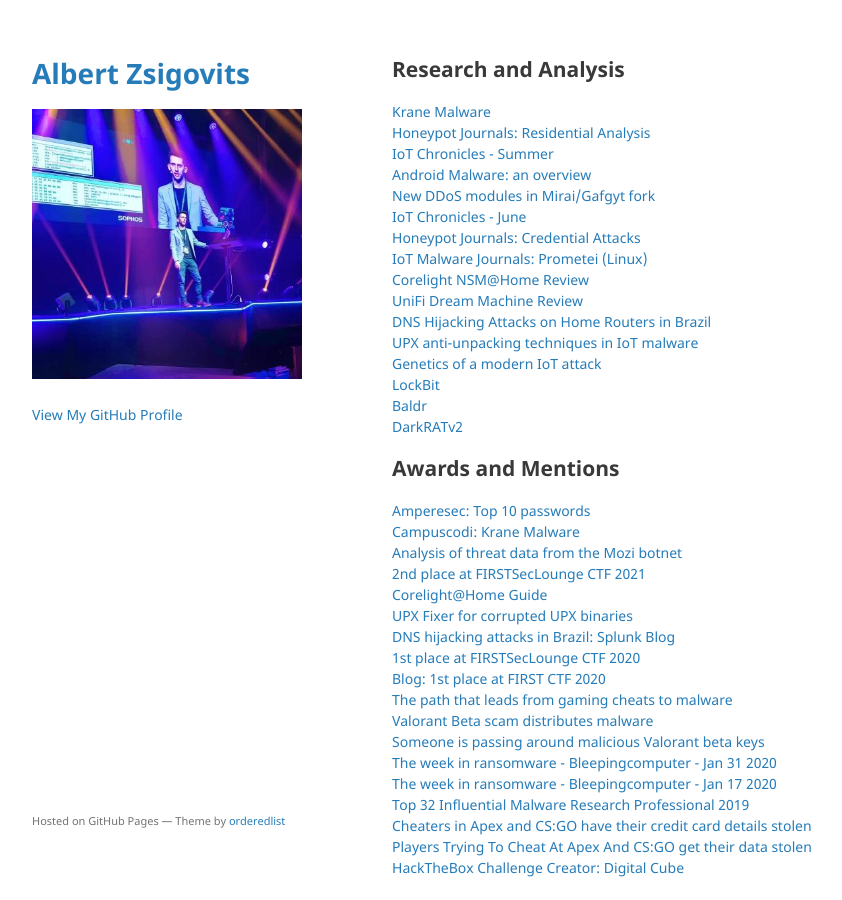
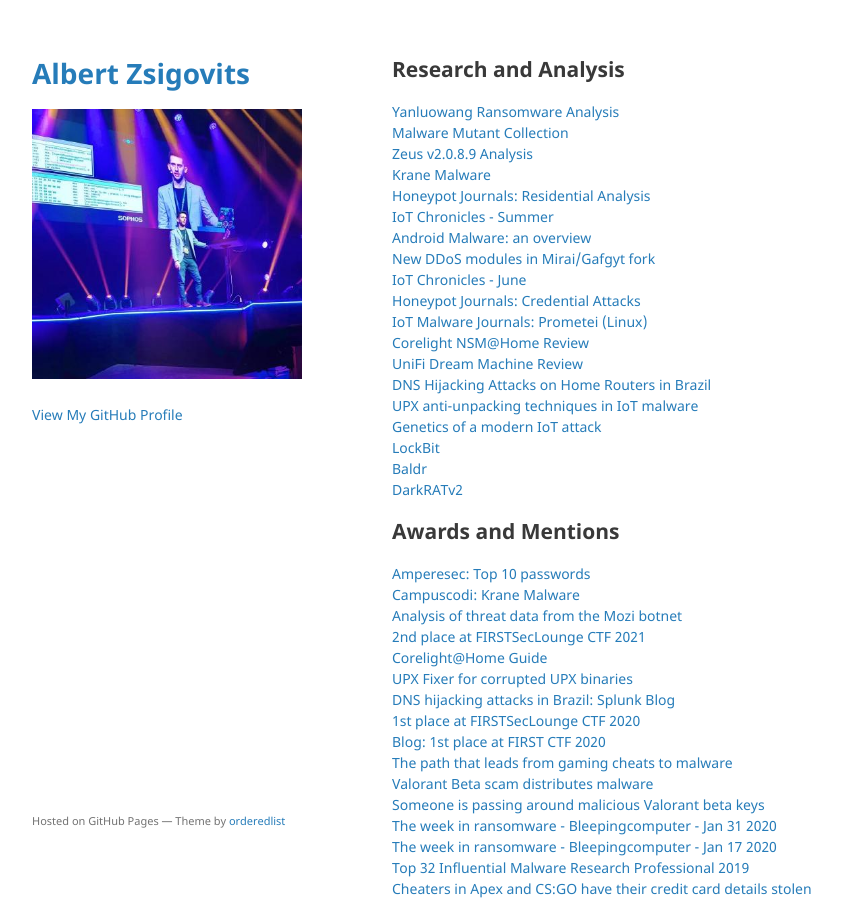
Before and after one commit to albertzsigovits/albertzsigovits.github.io, a Jekyll site: the page built from index.md, in a window 1280 px wide and 900 px high. Shown: the whole window, without its empty margins (178-1020 px from the left). Built offline with Jekyll 4.4.1, drawn with Linux system fonts in a browser that asks for light colours; the repository's description, which GitHub fills in, is left out; our own code applies the rules of GitHub Pages for plain Markdown files.

Commit message:
Update index.md

```diff
--- a/index.md
+++ b/index.md
@@ -3,6 +3,9 @@
 ---
 ## Research and Analysis
 
+[Yanluowang Ransomware Analysis](https://github.com/albertzsigovits/malware-notes/tree/master/Ransomware-Windows-Yanluowang)
+[Malware Mutant Collection](https://github.com/albertzsigovits/malware-mutex)
+[Zeus v2.0.8.9 Analysis](https://github.com/albertzsigovits/malware-writeups/blob/master/Zeus/Zeus.pdf)
 [Krane Malware](https://cujo.com/threat-alert-krane-malware/)
 [Honeypot Journals: Residential Analysis](https://cujo.com/honeypot-journals-part-ii-attacks-on-residential-endpoints/)
 [IoT Chronicles - Summer](https://cujo.com/iot-chronicle-summer-2021/)
```
